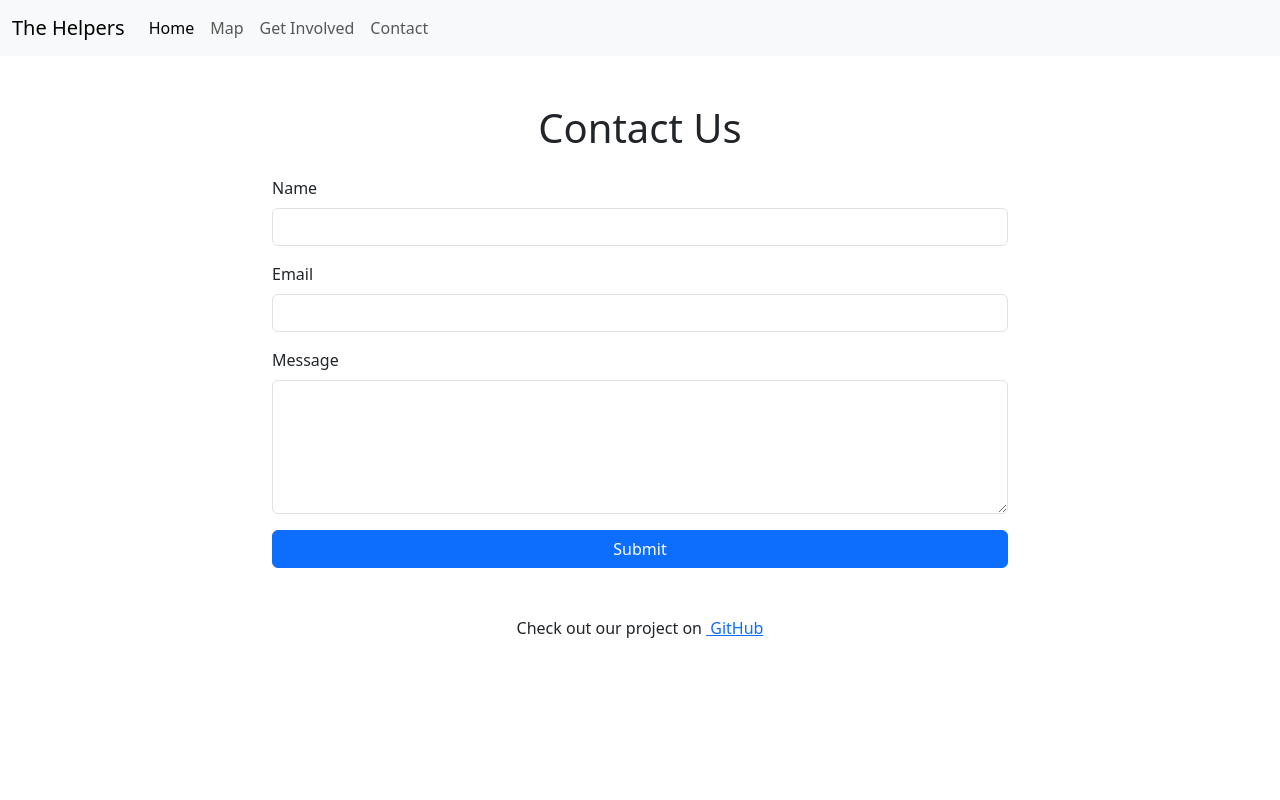
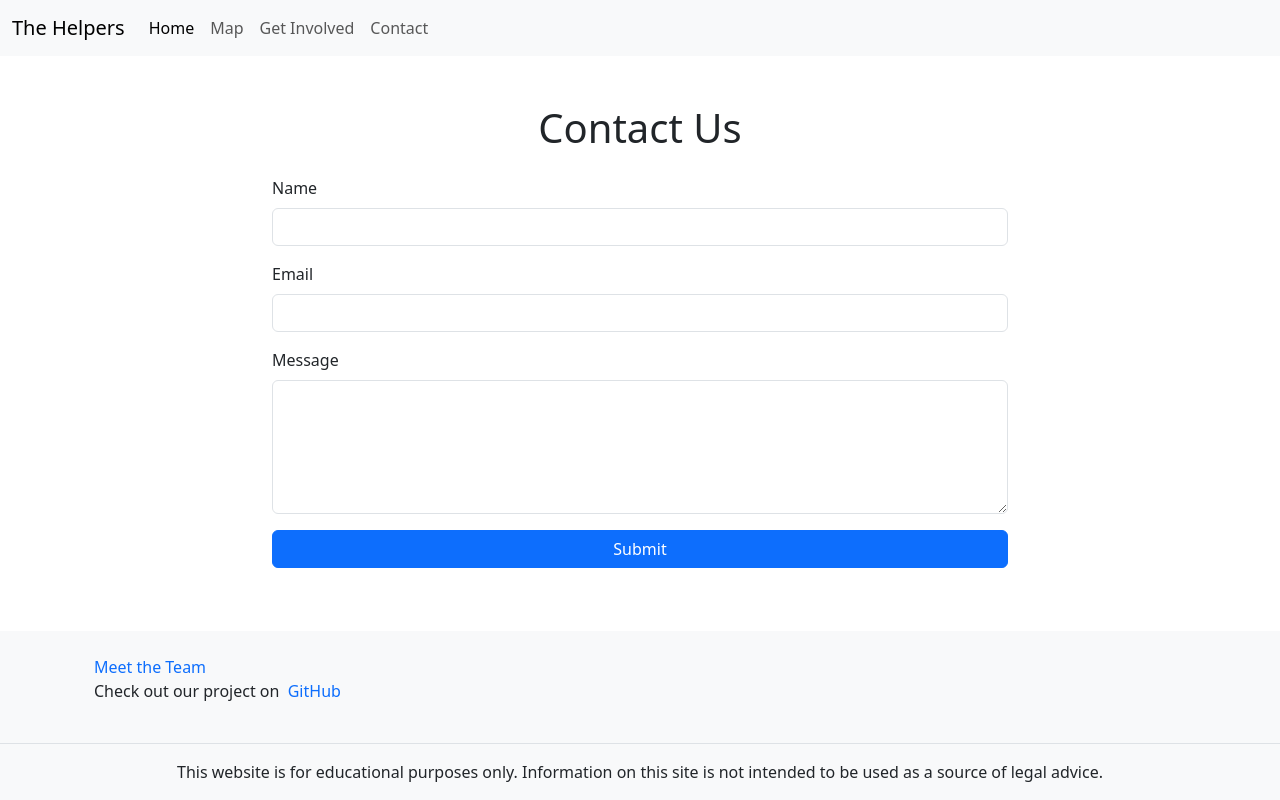
Before and after one commit to md-ash-dot/code-to-protect, a website: page contact.html in a window 1280 px wide. Drawn offline with nearby package versions, Linux system fonts and the light colour scheme; some icons are missing.

Commit message:
add footer to all pages

```diff
--- a/contact.html
+++ b/contact.html
@@ -12,7 +12,7 @@
         integrity="sha384-NvKbDTEnL+A8F/AA5Tc5kmMLSJHUO868P+lDtTpJIeQdGYaUIuLr4lVGOEA1OcMy"
         crossorigin="anonymous">
 </head>
-<body>
+<body class="d-flex flex-column min-vh-100">
     <!-- Navbar -->
     <nav class="navbar navbar-expand-lg navbar-light bg-light">
     <div class="container-fluid">
@@ -69,13 +69,28 @@
             </div>
         </div>
     </div>
-    <footer class="text-center mt-5">
-        <p>Check out our project on
-            <a href="https://github.com/your-repo-link" target="_blank">
-                <i class="fab fa-github"></i> GitHub
-            </a>
-        </p>
+
+    <!-- Footer -->
+    <footer class="bg-light text-center text-lg-start mt-auto">
+        <div class="container p-4">
+          <div class="row">
+            <div class="col-lg-12">
+                <p class="mb-0">
+                    <a href="team.html" class="text-decoration-none">Meet the Team</a>
+                </p>
+                <p>Check out our project on
+                <a href="https://github.com/md-ash-dot/code-to-protect" class="text-decoration-none" target="_blank">
+                    <i class="fab fa-github"></i> GitHub
+                </a>
+                </p>
+            </div>
+          </div>
+        </div>
+        <div class="text-center p-3 bg-light border-top">
+            This website is for educational purposes only. Information on this site is not intended to be used as a source of legal advice.
+        </div>
     </footer>
+
     <script src="https://cdn.jsdelivr.net/npm/bootstrap@5.3.3/dist/js/bootstrap.bundle.min.js"
     integrity="sha384-YvpcrYf0tY3lHB60NNkmXc5s9fDVZLESaAA55NDzOxhy9GkcIdslK1eN7N6jIeHz"
      crossorigin="anonymous"></script>
```
Also changed, not shown: get_involved.html (+23 -1 lines), index.html (+23 -1 lines), map.html (+23 -1 lines).
